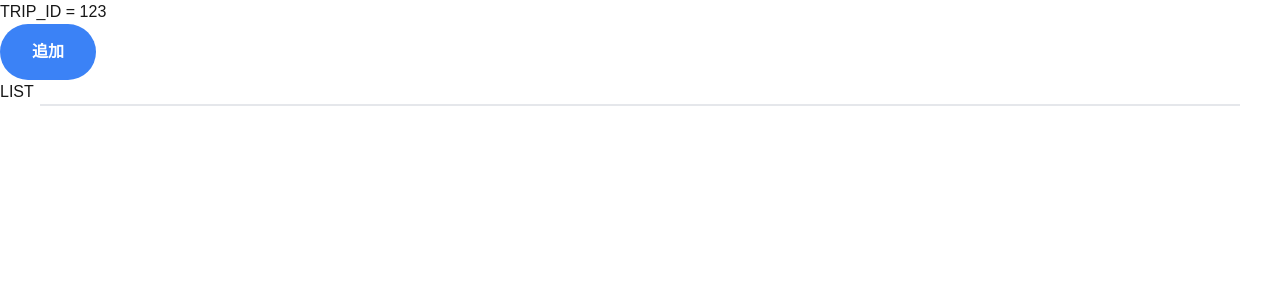
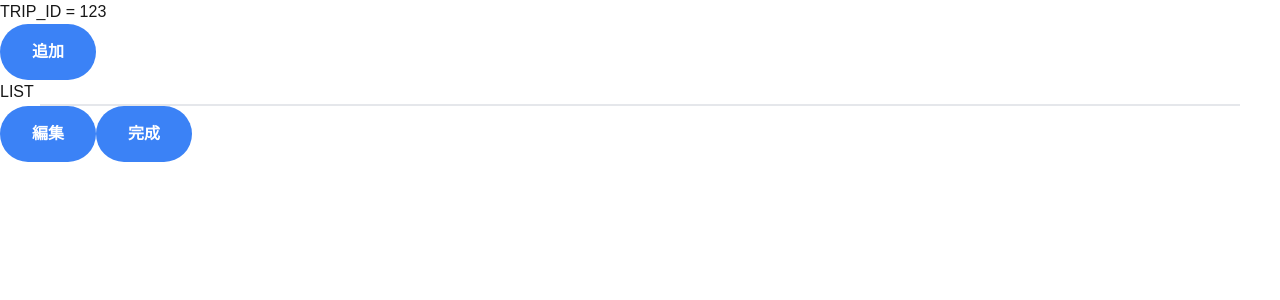
Before and after one commit to kanade2001/SplitBillApp, a Next.js app in the folder frontend/: page /trip/123 in a window 1280 px wide. Shown: the top 300 px of the page. Built offline with nearby package versions, Linux system fonts and the light colour scheme.

Commit message:
feat-add edit and complete button

```diff
--- /dev/null
+++ b/frontend/src/app/trip/[tripId]/_components/add-button/index.tsx
@@ -0,0 +1,18 @@
+export default function AddButton({
+  onClick,
+  item,
+}: {
+  onClick: (item: string) => void;
+  item: string;
+}) {
+  return (
+    <div>
+      <button
+        className="bg-blue-500 text-white font-bold py-4 px-8 rounded-full"
+        onClick={() => onClick(item)}
+      >
+        追加
+      </button>
+    </div>
+  );
+}
--- /dev/null
+++ b/frontend/src/app/trip/[tripId]/_components/complete-button/index.tsx
@@ -0,0 +1,18 @@
+export default function CompleteButton({
+  onClick,
+  item,
+}: {
+  onClick: (item: string) => void;
+  item: string;
+}) {
+  return (
+    <div>
+      <button
+        className="bg-blue-500 text-white font-bold py-4 px-8 rounded-full"
+        onClick={() => onClick(item)}
+      >
+        完成
+      </button>
+    </div>
+  );
+}
--- a/frontend/src/app/trip/[tripId]/_components/payment-button/index.tsx
+++ b/frontend/src/app/trip/[tripId]/_components/edit-button/index.tsx
@@ -1,4 +1,4 @@
-export default function PaymentButton({
+export default function EditButton({
   onClick,
   item,
 }: {
@@ -11,7 +11,7 @@ export default function PaymentButton({
         className="bg-blue-500 text-white font-bold py-4 px-8 rounded-full"
         onClick={() => onClick(item)}
       >
-        追加
+        編集
       </button>
     </div>
   );
--- a/frontend/src/app/trip/[tripId]/page.tsx
+++ b/frontend/src/app/trip/[tripId]/page.tsx
@@ -1,7 +1,9 @@
 "use client";
+import { useState } from "react";
 
-import PaymentButton from "./_components/payment-button";
-import { useState } from "react";
+import AddButton from "./_components/add-button";
+import EditButton from "./_components/edit-button";
+import CompleteButton from "./_components/complete-button";
 import PaymentList from "./_components/payment-list";
 
 type Props = {
@@ -22,8 +24,12 @@ export default function Page({ params, searchParams }: Props) {
     <div>
       <h1>TRIP_ID = {params.tripId}</h1>
       <h2>{key}</h2>
-      <PaymentButton onClick={handleSetItem} item="ITEM" />
+      <AddButton onClick={handleSetItem} item="ITEM" />
       <PaymentList items={items} />
+      <div className="flex">
+        <EditButton onClick={handleSetItem} item="ITEM" />
+        <CompleteButton onClick={handleSetItem} item="ITEM" />
+      </div>
     </div>
   );
 }
```
